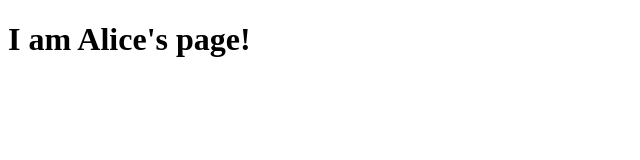
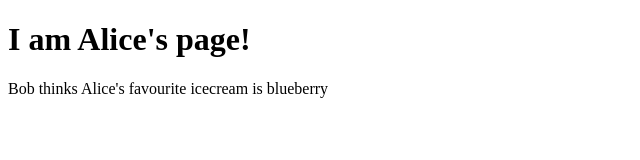
Before and after one commit to purgebugs/basic-html-project, a plain HTML site: page alice.html in a window 1280 px wide. Shown: the whole page, without its empty margins (0-640 px from the left). Drawn offline with Linux system fonts and the light colour scheme.

Commit message:
Bobs changes to Alices file

```diff
--- a/alice.html
+++ b/alice.html
@@ -11,5 +11,6 @@
 
 <body>
     <h1>I am Alice's page!</h1>
+    <p>Bob thinks Alice's favourite icecream is blueberry</p>
 </body>
 </html>
```
